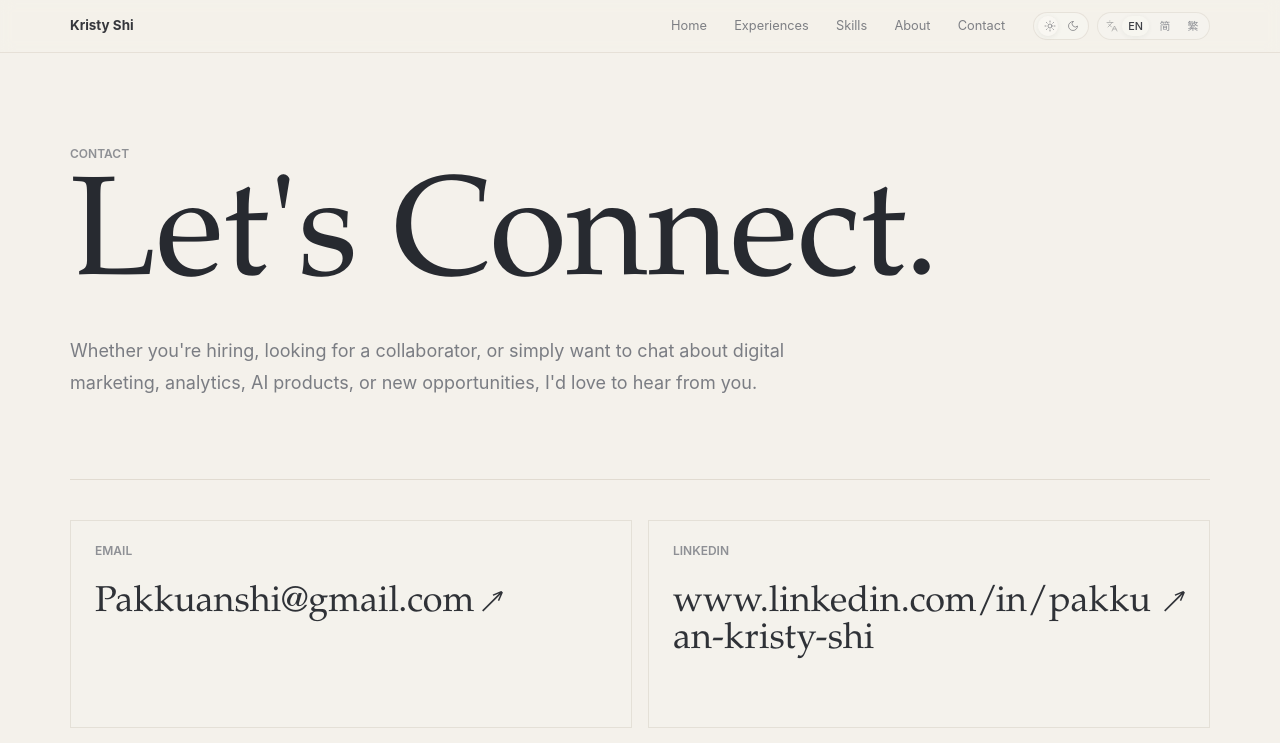
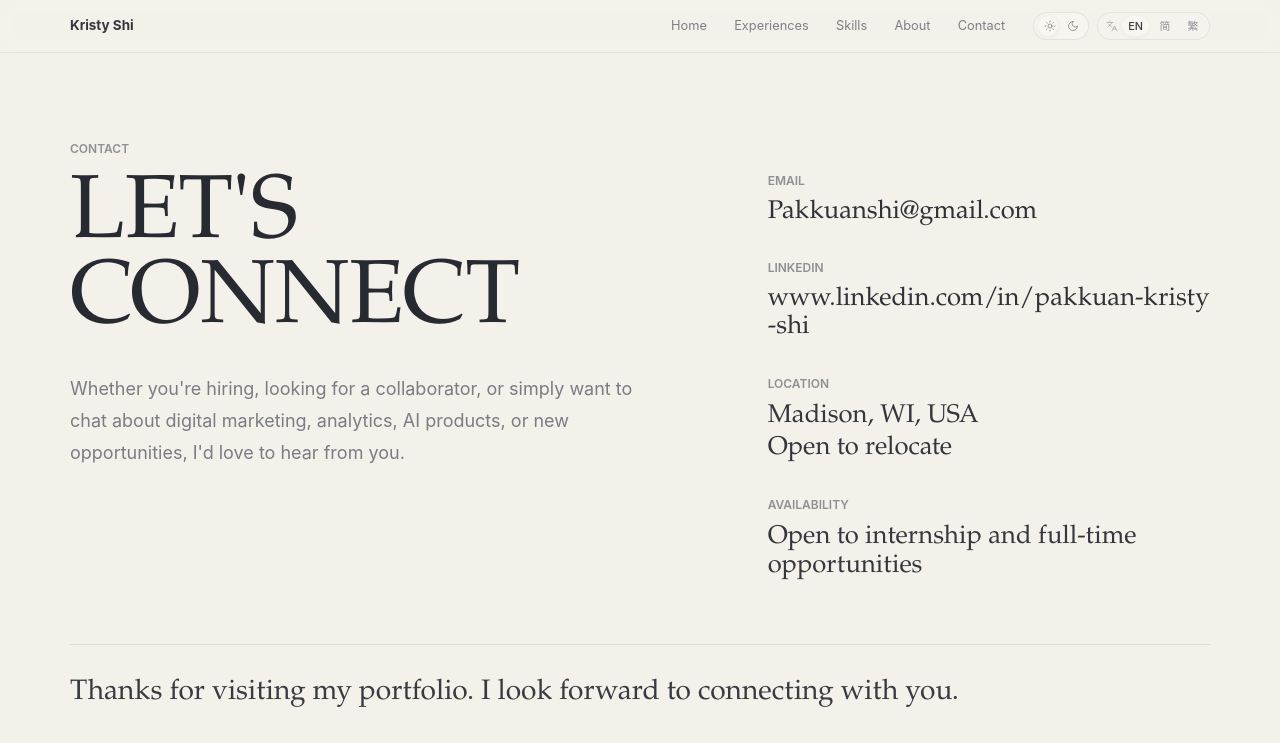
Before and after one commit to pakkuanshi/personal-portfolio, a Next.js app: page /contact in a window 1280 px wide. Shown: the top 743 px of the page. Built offline with nearby package versions, Linux system fonts and the light colour scheme.

Commit message:
Refine contact editorial layout

```diff
--- a/components/contact/contact-page-content.tsx
+++ b/components/contact/contact-page-content.tsx
@@ -15,23 +15,19 @@ function ContactValue({ item }: { item: ContactItem }) {
   if (isLinkItem(item)) {
     return (
       <Link
-        className="group/link inline-flex max-w-full items-start gap-2 break-words font-serif text-[clamp(1.55rem,3vw,2.25rem)] leading-[1.04] tracking-normal text-[hsl(220_18%_12%/0.9)] transition-colors duration-200 hover:text-[hsl(28_24%_38%)] dark:text-[hsl(42_28%_90%/0.9)] dark:hover:text-[hsl(42_30%_96%)]"
+        className="inline-flex max-w-full break-words font-serif text-[clamp(1.28rem,2vw,1.86rem)] leading-[1.08] tracking-normal text-[hsl(220_18%_12%/0.9)] underline decoration-transparent underline-offset-4 transition-colors duration-200 hover:text-[hsl(28_24%_38%)] hover:decoration-current dark:text-[hsl(42_28%_90%/0.9)] dark:hover:text-[hsl(42_30%_96%)]"
         href={item.href}
+        rel={item.newTab ? "noopener noreferrer" : undefined}
+        target={item.newTab ? "_blank" : undefined}
       >
         <span className="break-all">{item.value}</span>
-        <span
-          aria-hidden="true"
-          className="mt-1 text-[0.8em] transition-transform duration-200 ease-out group-hover/link:translate-x-0.5 group-hover/link:-translate-y-0.5"
-        >
-          ↗
-        </span>
       </Link>
     );
   }
 
   if (Array.isArray(item.value)) {
     return (
-      <div className="grid gap-1 font-serif text-[clamp(1.55rem,3vw,2.25rem)] leading-[1.08] tracking-normal text-[hsl(220_18%_12%/0.88)] dark:text-[hsl(42_28%_90%/0.88)]">
+      <div className="grid gap-1 font-serif text-[clamp(1.28rem,2vw,1.86rem)] leading-[1.12] tracking-normal text-[hsl(220_18%_12%/0.88)] dark:text-[hsl(42_28%_90%/0.88)]">
         {item.value.map((line) => (
           <p key={line}>{line}</p>
         ))}
@@ -40,7 +36,7 @@ function ContactValue({ item }: { item: ContactItem }) {
   }
 
   return (
-    <p className="max-w-xl font-serif text-[clamp(1.55rem,3vw,2.25rem)] leading-[1.08] tracking-normal text-[hsl(220_18%_12%/0.88)] dark:text-[hsl(42_28%_90%/0.88)]">
+    <p className="max-w-xl font-serif text-[clamp(1.28rem,2vw,1.86rem)] leading-[1.12] tracking-normal text-[hsl(220_18%_12%/0.88)] dark:text-[hsl(42_28%_90%/0.88)]">
       {item.value}
     </p>
   );
@@ -52,12 +48,13 @@ export function ContactPageContent() {
 
   return (
     <section className="-mt-[7rem] min-h-screen bg-[hsl(38_30%_94%)] pt-[7rem] text-[hsl(220_18%_12%)] transition-colors duration-200 dark:bg-[hsl(30_14%_11%)] dark:text-[hsl(42_28%_90%)] lg:-mt-[3.25rem] lg:pt-[3.25rem]">
-      <div className="site-container grid min-h-[calc(100svh-3.25rem)] content-between gap-16 py-16 md:gap-20 md:py-24">
-        <header className="max-w-5xl">
+      <div className="site-container grid min-h-[calc(100svh-3.25rem)] content-center gap-14 py-14 md:gap-16 md:py-20">
+        <div className="grid gap-12 lg:grid-cols-[minmax(0,1.36fr)_minmax(18rem,1fr)] lg:gap-16 xl:gap-24">
+          <header className="max-w-4xl">
             <p className="text-xs font-semibold uppercase leading-none text-[hsl(220_9%_34%/0.62)] dark:text-[hsl(38_14%_68%/0.62)]">
               {copy.eyebrow}
             </p>
-          <h1 className="mt-5 max-w-5xl font-serif text-[clamp(4.1rem,11vw,9rem)] font-medium leading-[0.9] tracking-normal text-[hsl(220_18%_12%/0.94)] dark:text-[hsl(42_28%_90%/0.94)]">
+            <h1 className="mt-5 max-w-4xl font-serif text-[clamp(3rem,7vw,7rem)] font-medium leading-[0.95] tracking-normal text-[hsl(220_18%_12%/0.94)] dark:text-[hsl(42_28%_90%/0.94)]">
               {copy.title}
             </h1>
             <p className="mt-7 max-w-3xl text-base leading-7 text-[hsl(220_9%_34%/0.74)] dark:text-[hsl(38_14%_70%/0.82)] md:text-lg md:leading-8">
@@ -65,25 +62,21 @@ export function ContactPageContent() {
             </p>
           </header>
 
-        <div className="border-t border-[hsl(34_18%_68%/0.34)] pt-8 dark:border-[hsl(32_12%_30%/0.55)] md:pt-10">
-          <div className="grid gap-4 md:grid-cols-2">
+          <div className="grid content-start gap-9 lg:pt-8">
             {copy.items.map((item) => (
-              <article
-                className="min-h-[13rem] border border-[hsl(34_18%_68%/0.28)] bg-[hsl(42_30%_94%/0.46)] p-5 transition-colors duration-200 hover:border-[hsl(28_24%_52%/0.38)] hover:bg-[hsl(42_34%_96%/0.7)] dark:border-[hsl(38_18%_58%/0.16)] dark:bg-[hsl(30_12%_16%/0.42)] dark:hover:border-[hsl(38_22%_68%/0.26)] dark:hover:bg-[hsl(30_13%_19%/0.62)] md:p-6"
-                key={item.label}
-              >
-                <p className="mb-7 text-xs font-semibold uppercase leading-none text-[hsl(220_9%_34%/0.62)] dark:text-[hsl(38_14%_68%/0.62)]">
+              <section className="grid gap-3" key={item.label}>
+                <p className="text-xs font-semibold uppercase leading-none text-[hsl(220_9%_34%/0.62)] dark:text-[hsl(38_14%_68%/0.62)]">
                   {item.label}
                 </p>
                 <ContactValue item={item} />
-              </article>
+              </section>
             ))}
           </div>
+        </div>
 
-          <p className="mt-8 max-w-2xl font-serif text-[clamp(1.45rem,2.8vw,2.4rem)] leading-[1.12] tracking-normal text-[hsl(220_18%_12%/0.86)] dark:text-[hsl(42_28%_90%/0.86)] md:mt-10">
+        <p className="border-t border-[hsl(34_18%_68%/0.34)] pt-8 font-serif text-[clamp(1.35rem,2.2vw,2.05rem)] leading-[1.14] tracking-normal text-[hsl(220_18%_12%/0.86)] dark:border-[hsl(32_12%_30%/0.55)] dark:text-[hsl(42_28%_90%/0.86)]">
           {copy.closing}
         </p>
-        </div>
       </div>
     </section>
   );
--- a/content/contact.ts
+++ b/content/contact.ts
@@ -3,6 +3,7 @@ import type { Locale } from "@/types/preferences";
 type ContactLinkItem = {
   href: string;
   label: string;
+  newTab?: boolean;
   value: string;
 };
 
@@ -24,7 +25,7 @@ type ContactContent = {
 export const contactContent: Record<Locale, ContactContent> = {
   en: {
     eyebrow: "CONTACT",
-    title: "Let's Connect.",
+    title: "LET'S CONNECT",
     description:
       "Whether you're hiring, looking for a collaborator, or simply want to chat about digital marketing, analytics, AI products, or new opportunities, I'd love to hear from you.",
     items: [
@@ -36,20 +37,16 @@ export const contactContent: Record<Locale, ContactContent> = {
       {
         href: "https://www.linkedin.com/in/pakkuan-kristy-shi",
         label: "LinkedIn",
+        newTab: true,
         value: "www.linkedin.com/in/pakkuan-kristy-shi",
       },
       {
         label: "Location",
-        value: [
-          "Madison, WI (Open to relocate)",
-          "Hong Kong",
-          "Macao",
-          "Mainland China",
-        ],
+        value: ["Madison, WI, USA", "Open to relocate"],
       },
       {
         label: "Availability",
-        value: "Open to internship and full-time opportunities.",
+        value: "Open to internship and full-time opportunities",
       },
     ],
     closing:
@@ -57,54 +54,56 @@ export const contactContent: Record<Locale, ContactContent> = {
   },
   "zh-CN": {
     eyebrow: "CONTACT",
-    title: "Let's Connect.",
+    title: "LET'S CONNECT",
     description:
       "如果你正在招聘、寻找合作者，或想聊聊数字营销、数据分析、AI 产品与新的机会，欢迎联系我。",
     items: [
       {
         href: "mailto:Pakkuanshi@gmail.com",
-        label: "邮箱",
+        label: "EMAIL",
         value: "Pakkuanshi@gmail.com",
       },
       {
         href: "https://www.linkedin.com/in/pakkuan-kristy-shi",
         label: "LinkedIn",
+        newTab: true,
         value: "www.linkedin.com/in/pakkuan-kristy-shi",
       },
       {
-        label: "所在地",
-        value: ["Madison, WI（可 relocate）", "香港", "澳门", "中国大陆"],
+        label: "Location",
+        value: ["Madison, WI, USA", "Open to relocate"],
       },
       {
-        label: "可入职方向",
-        value: "开放实习与全职机会。",
+        label: "Availability",
+        value: "Open to internship and full-time opportunities",
       },
     ],
     closing: "感谢你浏览我的作品集，期待与你建立联系。",
   },
   "zh-TW": {
     eyebrow: "CONTACT",
-    title: "Let's Connect.",
+    title: "LET'S CONNECT",
     description:
       "如果你正在招聘、尋找合作者，或想聊聊數位行銷、數據分析、AI 產品與新的機會，歡迎聯絡我。",
     items: [
       {
         href: "mailto:Pakkuanshi@gmail.com",
-        label: "信箱",
+        label: "EMAIL",
         value: "Pakkuanshi@gmail.com",
       },
       {
         href: "https://www.linkedin.com/in/pakkuan-kristy-shi",
         label: "LinkedIn",
+        newTab: true,
         value: "www.linkedin.com/in/pakkuan-kristy-shi",
       },
       {
-        label: "所在地",
-        value: ["Madison, WI（可 relocate）", "香港", "澳門", "中國大陸"],
+        label: "Location",
+        value: ["Madison, WI, USA", "Open to relocate"],
       },
       {
-        label: "可入職方向",
-        value: "開放實習與全職機會。",
+        label: "Availability",
+        value: "Open to internship and full-time opportunities",
       },
     ],
     closing: "感謝你瀏覽我的作品集，期待與你建立聯繫。",
```
Lines whose indentation alone changed are shown as unchanged.
